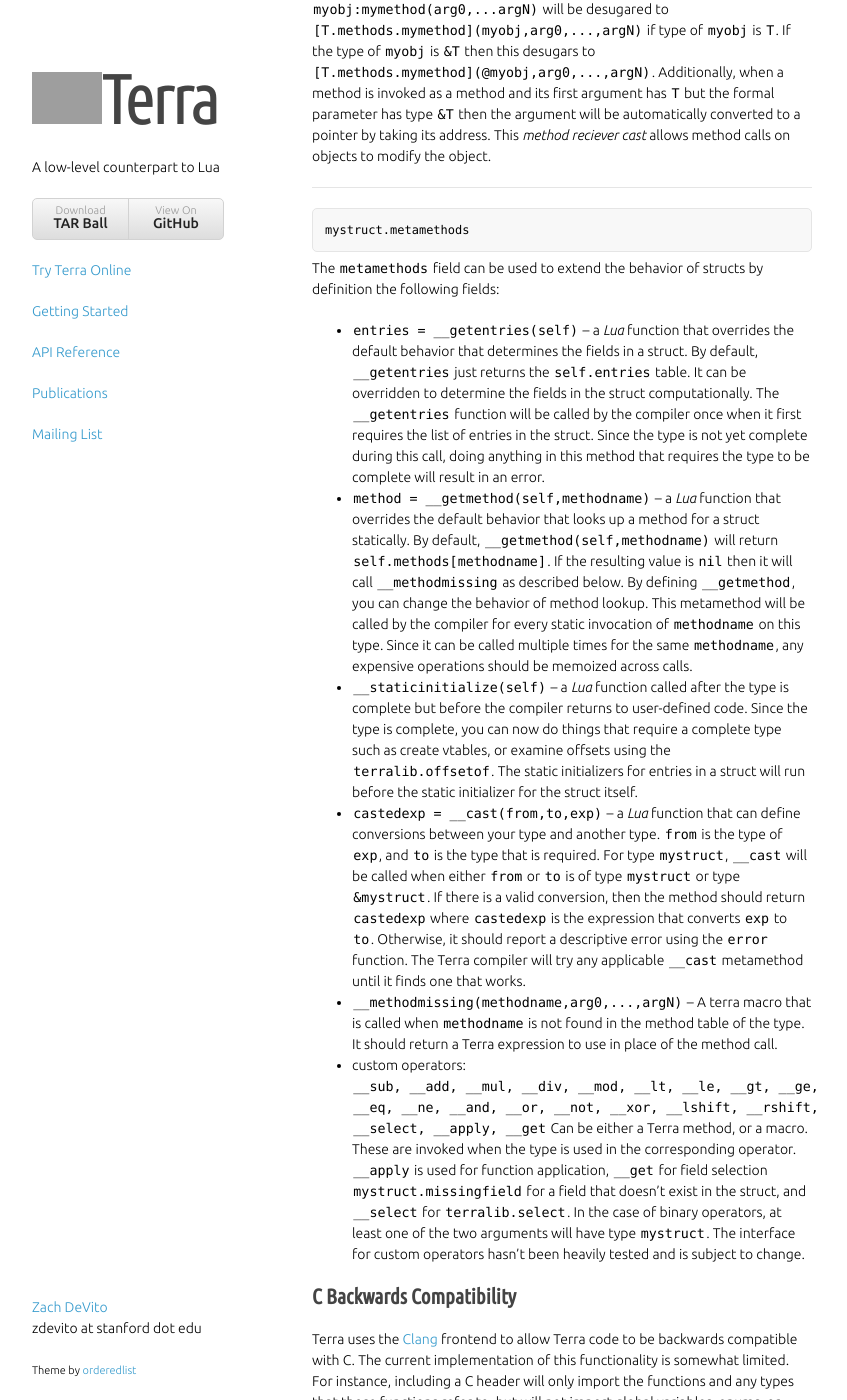
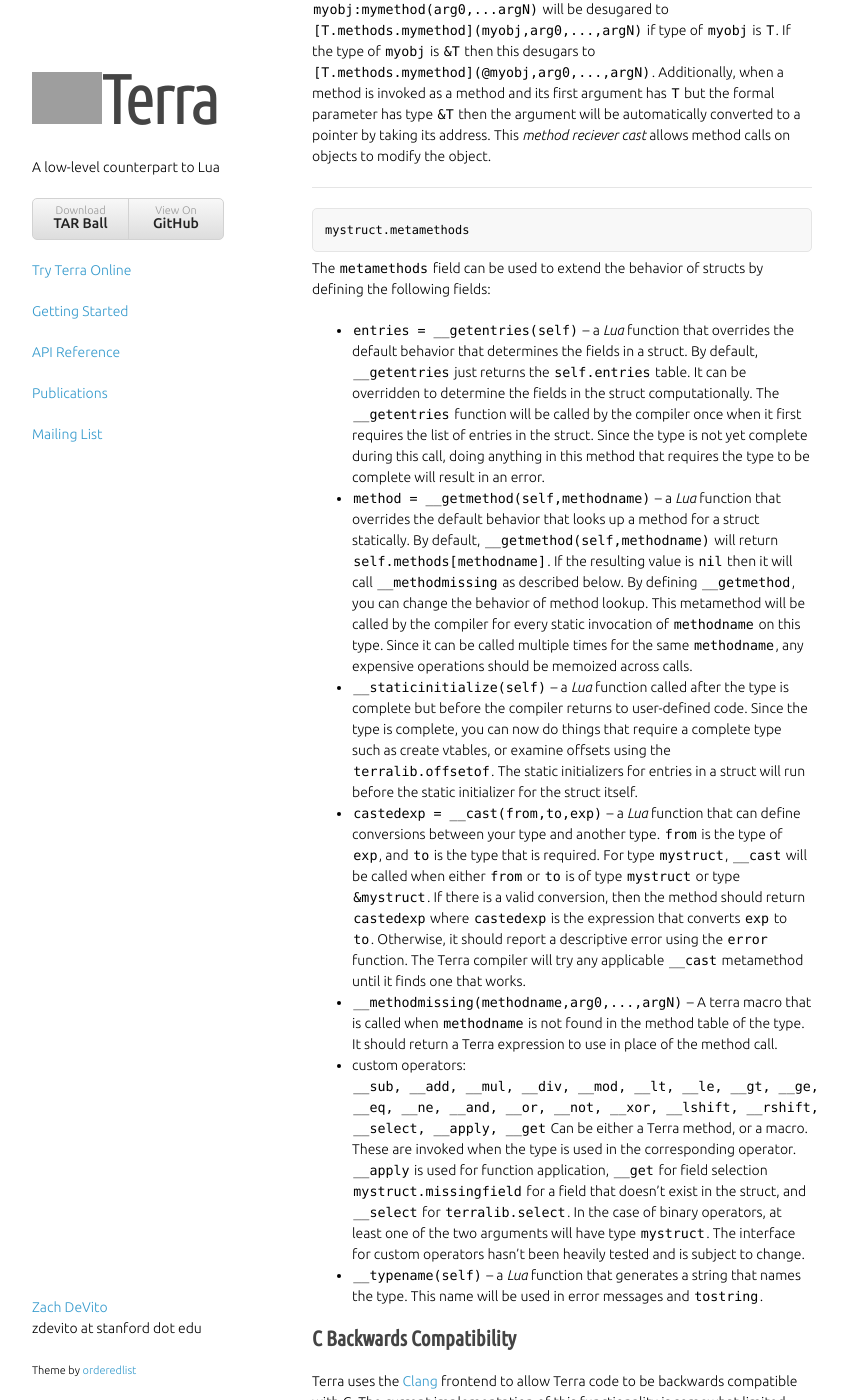
Before and after one commit to terralang/terra, a Jekyll site: the page built from api.md, in a window 1280 px wide and 1400 px high, scrolled down 16731 px. Shown: the whole window, without its empty margins (218-1065 px from the left). Built offline with Jekyll 4.4.1, drawn with Linux system fonts in a browser that asks for light colours; nearby versions of some CDN libraries; some web fonts are replaced; library files that are not in the unit come from our copies; grey boxes are pictures that could not be loaded.

Commit message:
__typename metamethod

```diff
--- a/api.md
+++ b/api.md
@@ -649,7 +649,7 @@ The `methods` field is a table mapping strings or [symbols](#symbol) to function
 
     mystruct.metamethods
 
-The `metamethods` field can be used to extend the behavior of structs by definition the following fields:
+The `metamethods` field can be used to extend the behavior of structs by defining the following fields:
 
 * `entries = __getentries(self)` -- a _Lua_ function that overrides the default behavior that determines the fields in a struct. By default, `__getentries` just returns the `self.entries` table. It can be overridden to determine the fields in the struct computationally. The `__getentries` function will be called by the compiler once when it first requires the list of entries in the struct. Since the type is not yet complete during this call, doing anything in this method that requires the type to be complete will result in an error.
 * `method = __getmethod(self,methodname)` -- a _Lua_ function that overrides the default behavior that looks up a method for a struct statically. By default, `__getmethod(self,methodname)` will return `self.methods[methodname]`. If the resulting value is `nil` then it will call `__methodmissing` as described below. By defining `__getmethod`, you can change the behavior of method lookup. This metamethod will be called by the compiler for every static invocation of `methodname` on this type. Since it can be called multiple times for the same `methodname`, any expensive operations should be memoized across calls.
@@ -659,7 +659,7 @@ The `metamethods` field can be used to extend the behavior of structs by definit
 * custom operators: `__sub, __add, __mul, __div, __mod, __lt, __le, __gt, __ge,`
     `__eq, __ne, __and, __or, __not, __xor, __lshift, __rshift,`
     `__select, __apply, __get` Can be either a Terra method, or a macro. These are invoked when the type is used in the corresponding operator. `__apply` is used for function application, `__get` for field selection `mystruct.missingfield` for a field that doesn't exist in the struct, and `__select` for `terralib.select`.  In the case of binary operators, at least one of the two arguments will have type `mystruct`. The interface for custom operators hasn't been heavily tested and is subject to change.
-
+* `__typename(self)` -- a _Lua_ function that generates a string that names the type. This name will be used in error messages and `tostring`.
 
 C Backwards Compatibility
 -------------------------
```
